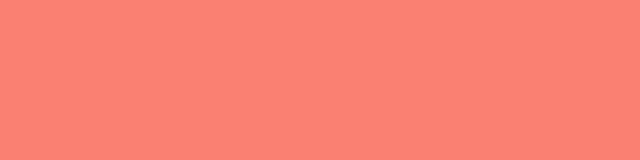
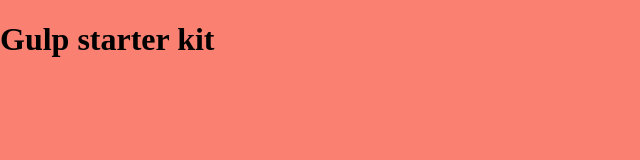
Before and after one commit to danielmoisa/gulp-starter-kit, a website: page src/index.html in a window 1280 px wide. Shown: the whole page, without its empty margins (0-640 px from the left). Drawn offline with nearby package versions, Linux system fonts and the light colour scheme.

Commit message:
Update index.html

```diff
--- a/src/index.html
+++ b/src/index.html
@@ -18,6 +18,7 @@
 
 <body>
 
+  <h1>Gulp starter kit</h1>
 
   <!-- SCRIPTS -->
   <script src="https://ajax.googleapis.com/ajax/libs/jquery/3.2.1/jquery.min.js"></script>
```
